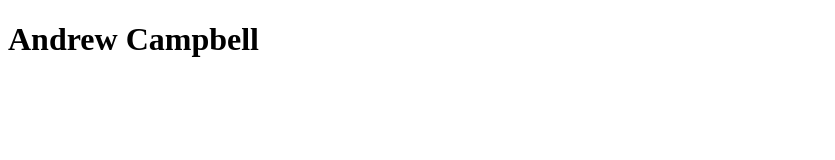
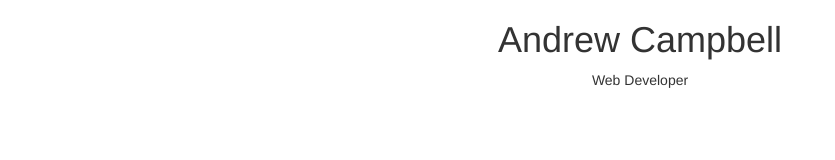
Before and after one commit to ACampbell17/Portfolio, a plain HTML site: page index.html in a window 1280 px wide. Shown: the whole page, without its empty margins (0-835 px from the left). Drawn offline with Linux system fonts and the light colour scheme.

Commit message:
Modified files for efficency

```diff
--- a/index.html
+++ b/index.html
@@ -4,10 +4,18 @@
 <head>
   <meta charset="UTF-8">
   <title>Andrew Campbell Portfolio</title>
+  <!--  Bootstrap-->
+  <link href="css/bootstrap.min.css" rel="stylesheet">
 </head>
 
 <body>
-  <h1>Andrew Campbell</h1>
+  <div class="container text-center">
+    <h1>Andrew Campbell</h1>
+    <p>
+      Web Developer
+    </p>
+  </div>
+
 
 
 </body>
```
